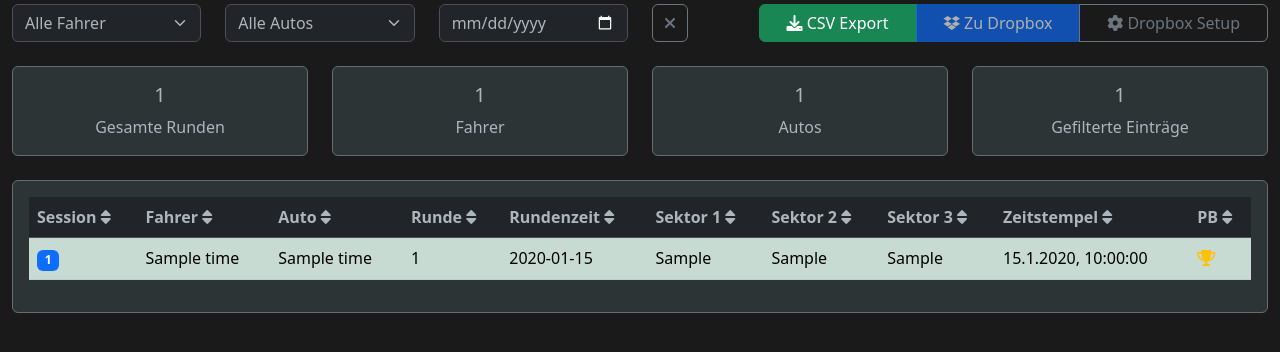
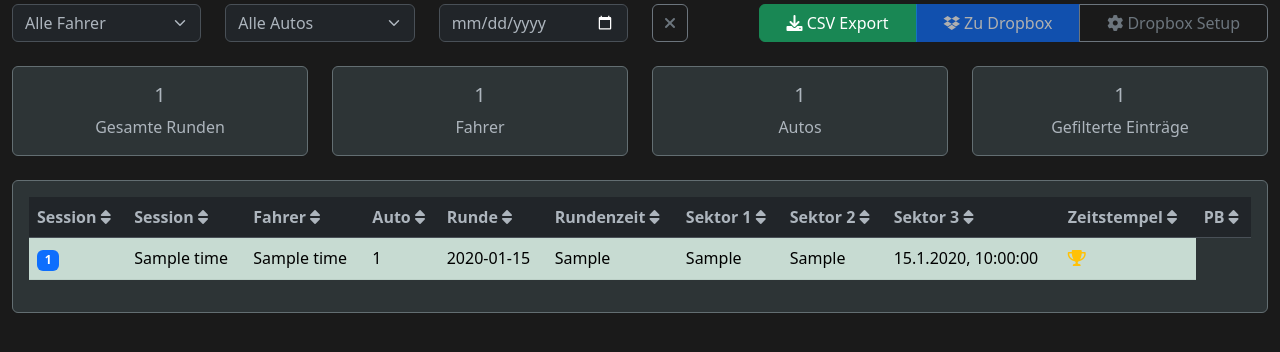
Before and after one commit to Lockeee86/SmartRace-LiveDashboard, a Flask app: page /database in a window 1280 px wide. Shown: the part 138-490 px from the top of the page. Run offline with Flask 3, Linux system fonts and the light colour scheme; tables that the repository leaves empty hold one stand-in row (values such as "Sample post"); some libraries are stand-ins or nearby versions.

Commit message:
Update database.html

```diff
--- a/templates/database.html
+++ b/templates/database.html
@@ -108,6 +108,9 @@
                         <thead>
                             <tr>
                                 <th class="sortable" data-column="session_id">
+                                    Session <i class="fas fa-sort sort-icon"></i>
+                                </th>
+                                <th class="sortable" data-column="session_type">
                                     Session <i class="fas fa-sort sort-icon"></i>
                                 </th>
                                 <th class="sortable" data-column="driver">
```
